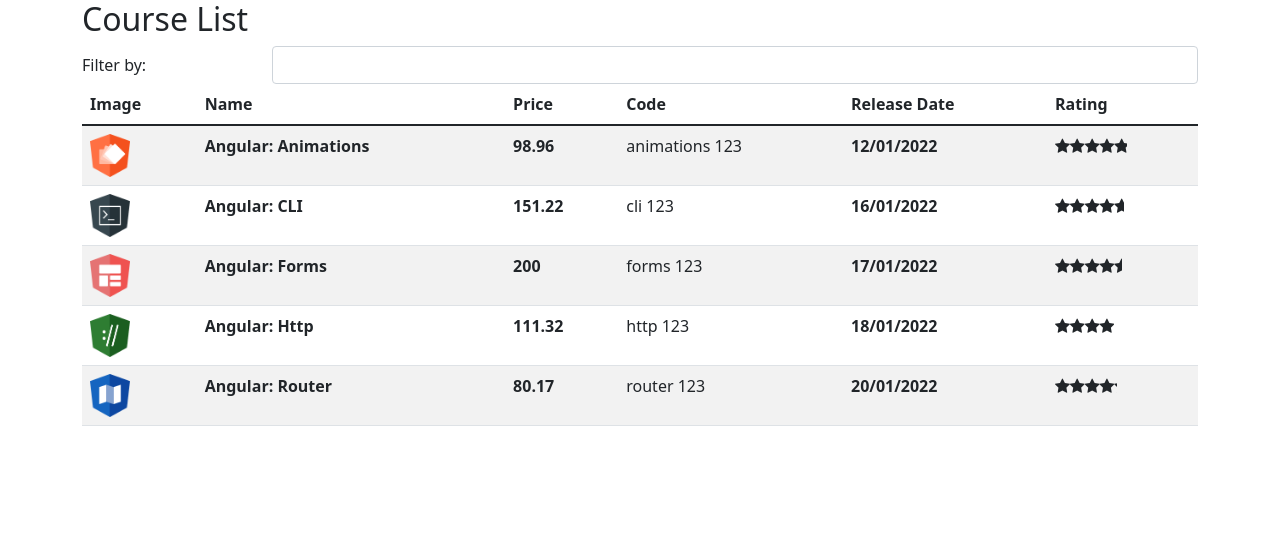
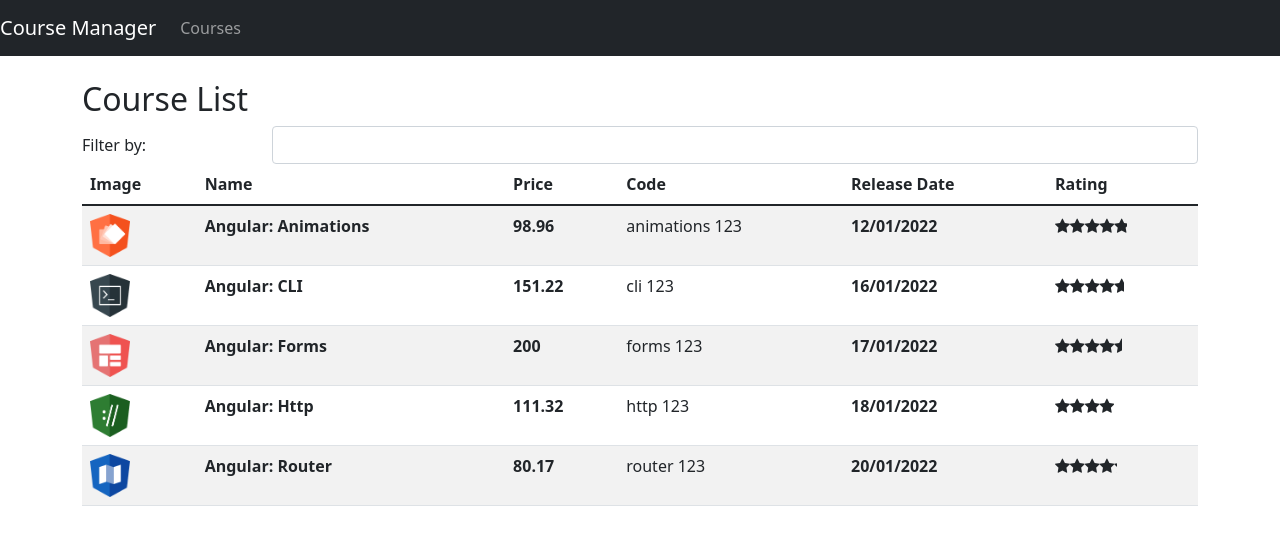
Before and after one commit to fdolzanes1/dio-course-manager, an Angular app: page / in a window 1280 px wide. Shown: the top 544 px of the page. Built offline with nearby package versions, Linux system fonts and the light colour scheme.

Commit message:
adicionando componente navbar

```diff
--- a/src/app/app.component.html
+++ b/src/app/app.component.html
@@ -1,3 +1,4 @@
-<div class="container">
+<app-navbar></app-navbar>
+<div class="container mt-4">
   <app-course-list></app-course-list>
 </div>
--- /dev/null
+++ b/src/app/components/navbar/navbar.component.html
@@ -0,0 +1,16 @@
+<nav class="navbar navbar-expand-lg navbar-dark bg-dark">
+    <a href="#" class="navbar-brand">Course Manager</a>
+
+    <button class="navbar-toggler" type="button" data-toggle="collapse" data-target="#navbarSupportedContent"
+        aria-controls="navbarSupportedContent" aria-expanded="false" aria-label="Toggle navigation">
+        <span class="navbar-toggler-icon"></span>
+    </button>
+
+    <div class="collapse navbar-collapse" id="navbarSupportedContent">
+        <ul class="navbar-nav mr-auto">
+            <li class="nav-item">
+                <a href="#" routerLinkActive="active" class="nav-link">Courses</a>
+            </li>
+        </ul>
+    </div>
+</nav>
--- /dev/null
+++ b/src/app/components/navbar/navbar.component.ts
@@ -0,0 +1,14 @@
+import { Component, OnInit } from '@angular/core';
+
+@Component({
+  selector: 'app-navbar',
+  templateUrl: './navbar.component.html'
+})
+export class NavBarComponent implements OnInit {
+
+  constructor() { }
+
+  ngOnInit(): void {
+  }
+
+}
```
Also changed, not shown: src/app/app.module.ts (+8 -3 lines).
